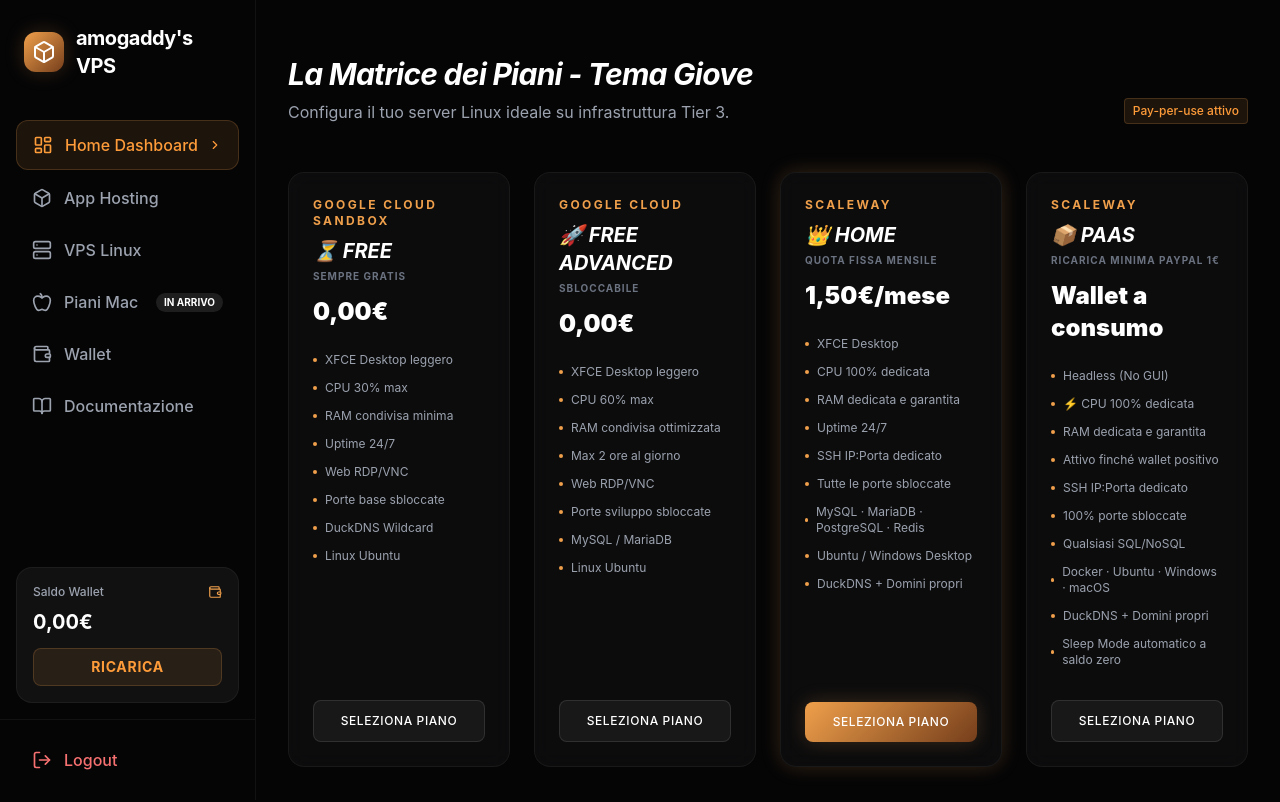
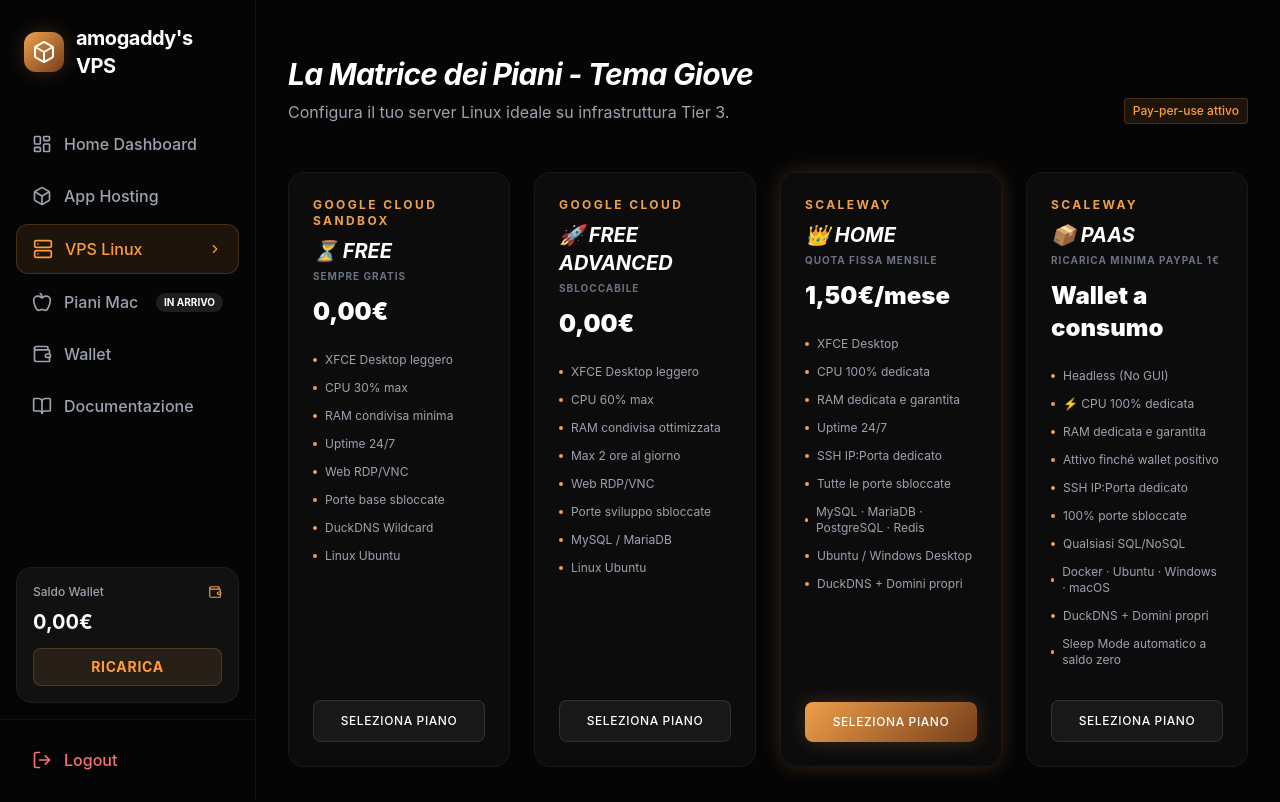
Before and after one commit to amogaddyofficial/amogaddy-s_VPS, a React (Vite) app: page /#/dashboard/vps in a window 1280 px wide. Shown: the top 802 px of the page. Built offline with nearby package versions, Linux system fonts and the light colour scheme.

Commit message:
fix: sincronizza tab sidebar con URL, MemoryStick->Database, Button import in Wiki

```diff
--- a/src/App.jsx
+++ b/src/App.jsx
@@ -1,5 +1,5 @@
-import React, { useState } from 'react';
-import { createHashRouter, RouterProvider, Navigate, useNavigate, Outlet } from 'react-router-dom';
+import React from 'react';
+import { createHashRouter, RouterProvider, Navigate, useNavigate, useLocation, Outlet } from 'react-router-dom';
 import Sidebar from './components/Sidebar';
 import HomeDashboard from './pages/HomeDashboard';
 import AppHosting from './pages/AppHosting';
@@ -14,10 +14,10 @@
 // Dashboard layout con sidebar
 const DashboardLayout = () => {
   const navigate = useNavigate();
-  const [activeTab, setActiveTab] = useState('home');
+  const location = useLocation();
+  const activeTab = location.pathname.split('/dashboard/')[1] || 'home';
 
   const handleTabChange = (tab) => {
-    setActiveTab(tab);
     navigate(`/dashboard/${tab}`);
   };
 
--- a/src/components/VPSWizard.jsx
+++ b/src/components/VPSWizard.jsx
@@ -1,6 +1,6 @@
 import React, { useState } from 'react';
 import { Button, Badge } from './UI';
-import { X, Server, Monitor, Terminal, Container, Apple, ChevronRight, Cpu, MemoryStick, HardDrive, Check } from 'lucide-react';
+import { X, Server, Monitor, Terminal, Container, Apple, ChevronRight, Cpu, Database, HardDrive, Check } from 'lucide-react';
 
 const OS_OPTIONS = {
   free: [
@@ -156,7 +156,7 @@
               <Slider label="CPU" icon={Cpu} value={cpu} min={10} max={limits.cpu} step={5} unit="%" onChange={setCpu} />
               <Slider
                 label="RAM"
-                icon={MemoryStick}
+                icon={Database}
                 value={ram}
                 min={128}
                 max={limits.ram}
--- a/src/pages/Wiki.jsx
+++ b/src/pages/Wiki.jsx
@@ -1,5 +1,5 @@
 import React from 'react';
-import { Card } from '../components/UI';
+import { Card, Button } from '../components/UI';
 import { Book, ChevronRight, Search, Zap, Key, FileCode, Wallet } from 'lucide-react';
 
 const Wiki = () => {
```
